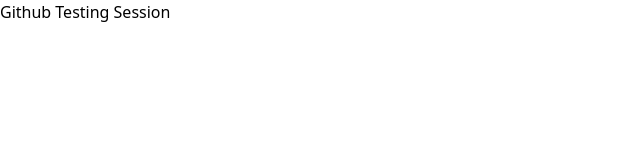
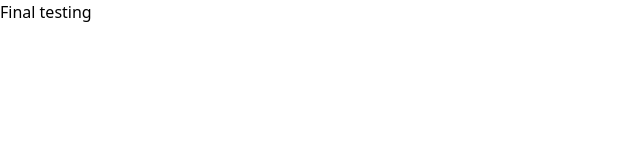
Before and after one commit to akash9676/resume-builder, a React (Vite) app: page / in a window 1280 px wide. Shown: the top 160 px of the page, without its empty margins (0-640 px from the left). Built offline with nearby package versions, Linux system fonts and the light colour scheme.

Commit message:
final testing

```diff
--- a/src/App.jsx
+++ b/src/App.jsx
@@ -1,7 +1,7 @@
 function App() {
   return (
     <>
-      <h1 className="text-3xl font-bold">Github Testing Session</h1>
+      <h1 className="text-3xl font-bold">Final testing</h1>
     </>
   );
 }
```
